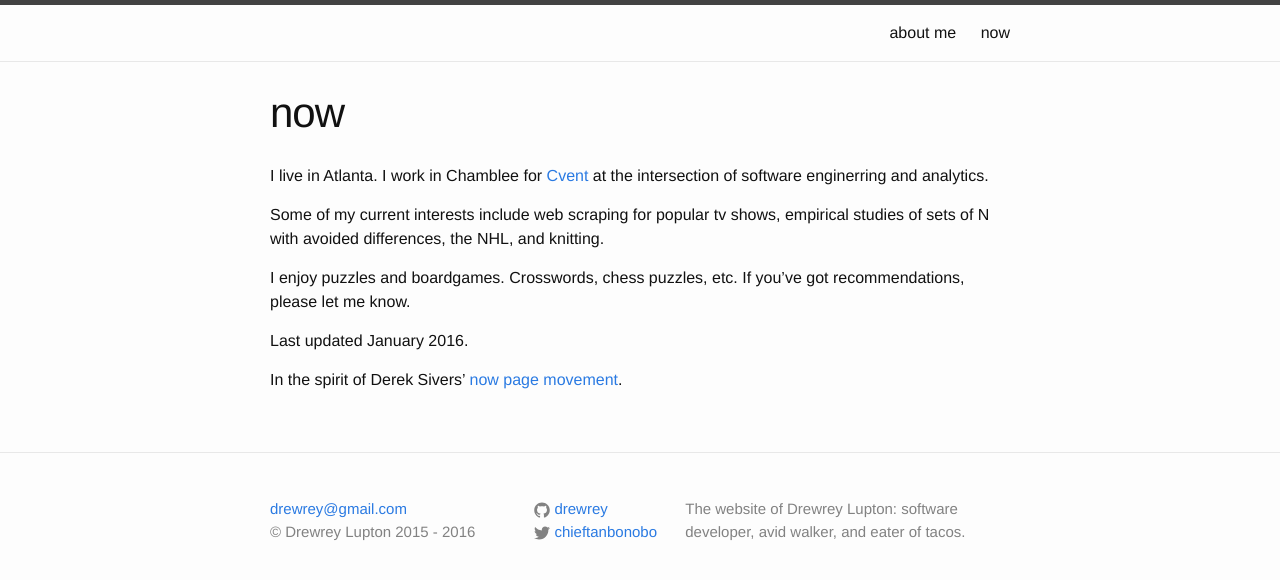
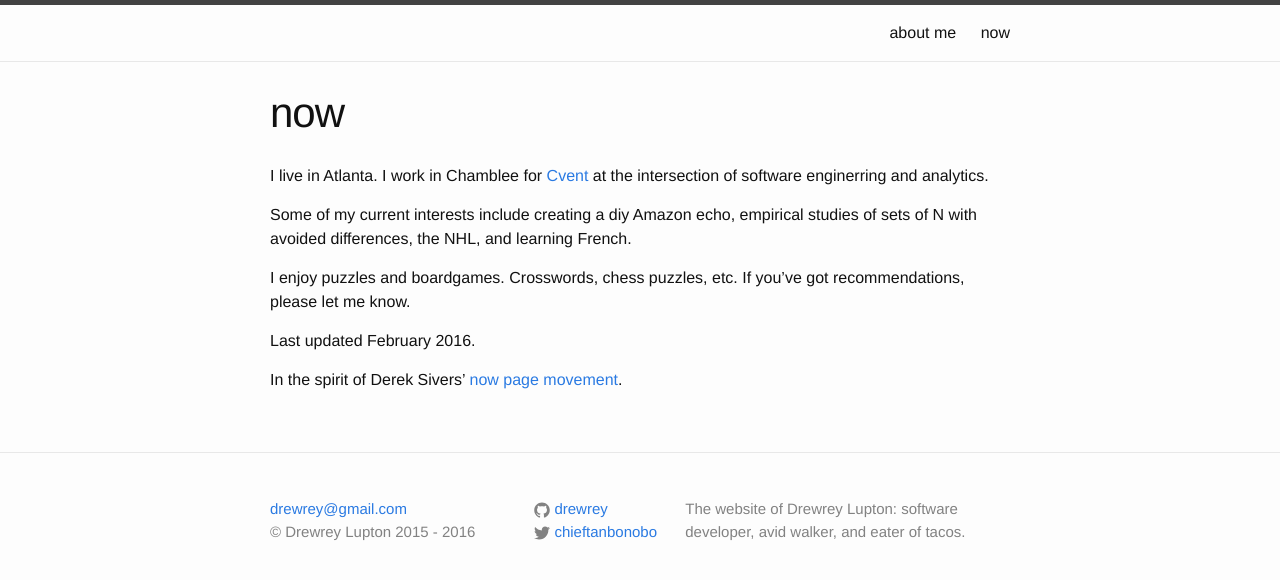
Before and after one commit to drewrey/personal-site, a Jekyll site: the page built from now/index.md, in a window 1280 px wide. Shown: the top 580 px of the page. Built offline with Jekyll 4.4.1, drawn with Linux system fonts in a browser that asks for light colours.

Commit message:
update now page

```diff
--- a/now/index.md
+++ b/now/index.md
@@ -6,11 +6,11 @@ permalink: /now/
 
 I live in Atlanta. I work in Chamblee for [Cvent][Cvent] at the intersection of software enginerring and analytics.
 
-Some of my current interests include web scraping for popular tv shows, empirical studies of sets of N with avoided differences, the NHL, and knitting.
+Some of my current interests include creating a diy Amazon echo, empirical studies of sets of N with avoided differences, the NHL, and learning French.
 
 I enjoy puzzles and boardgames. Crosswords, chess puzzles, etc. If you've got recommendations, please let me know.
 
-Last updated January 2016.
+Last updated February 2016.
 
 In the spirit of Derek Sivers' [now page movement][now movement].
 
```
